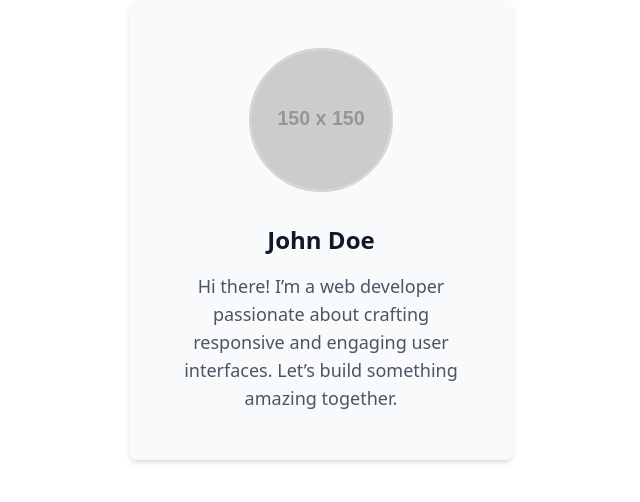
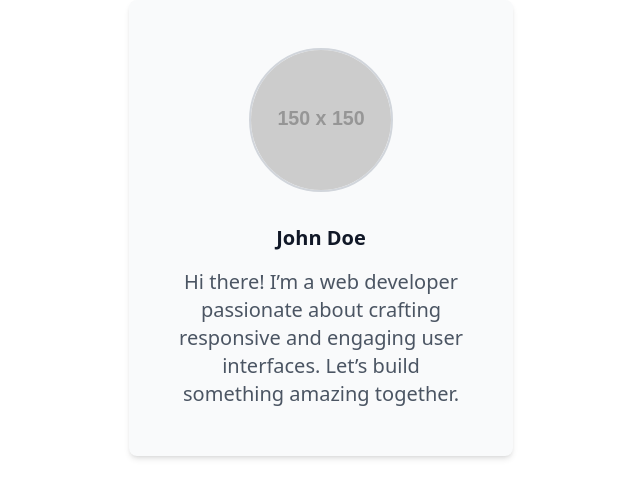
Before and after one commit to khoulidranya/alx-fe-reactjs, a React (Vite) app in the folder tailwind-react-integration/: page / in a window 1280 px wide. Shown: the top 502 px of the page, without its empty margins (319-959 px from the left). Built offline with nearby package versions, Linux system fonts and the light colour scheme.

Commit message:
updatevc

```diff
--- a/tailwind-react-integration/src/components/UserProfile.jsx
+++ b/tailwind-react-integration/src/components/UserProfile.jsx
@@ -10,10 +10,10 @@ const UserProfile = () => {
           className="rounded-full w-24 h-24 sm:w-28 sm:h-28 md:w-36 md:h-36 object-cover border-2 border-gray-300"
         />
       </div>
-      <h1 className="text-lg sm:text-xl md:text-2xl font-semibold text-gray-900 mb-2 sm:mb-4">
+      <h1 className="text-lg sm:text-xl md:text-xl font-semibold text-gray-900 mb-2 sm:mb-4">
         John Doe
       </h1>
-      <p className="text-sm sm:text-base md:text-lg text-gray-600 text-center">
+      <p className="text-sm sm:text-base md:text-xl text-gray-600 text-center">
         Hi there! I’m a web developer passionate about crafting responsive and engaging user interfaces. Let’s build something amazing together.
       </p>
     </div>
```
